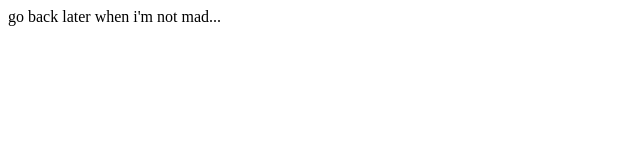
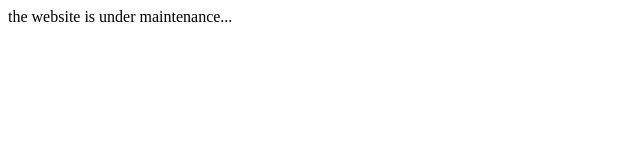
Before and after one commit to raedjemliii/madeForPenny, a plain HTML site: page index.html in a window 1280 px wide. Shown: the full height of the page, 0-640 px from the left. Drawn offline with Linux system fonts and the light colour scheme.

Commit message:
Update index.html

```diff
--- a/index.html
+++ b/index.html
@@ -1 +1 @@
-<p>go back later when i'm not mad...</p>
+<p>the website is under maintenance...</p>
```
